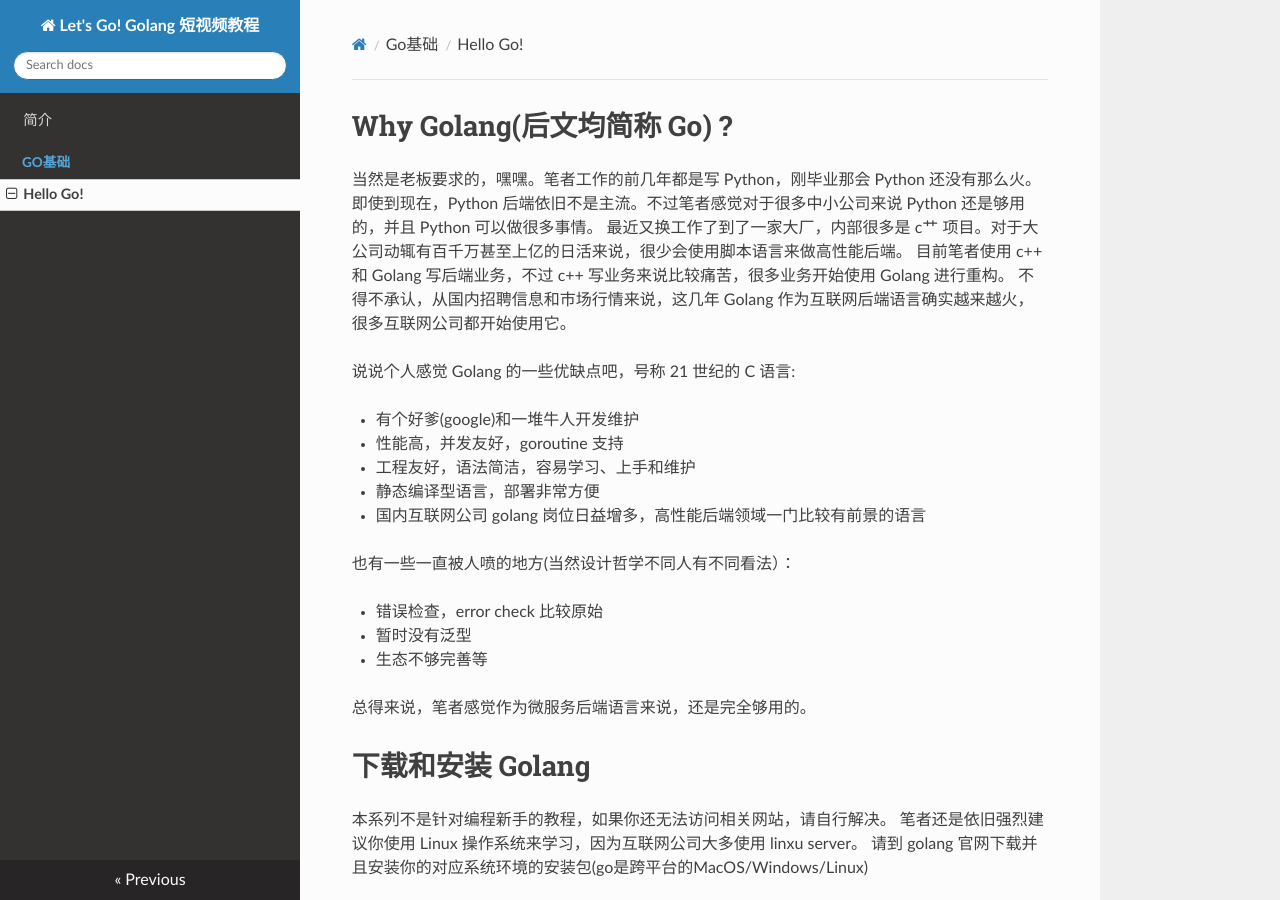
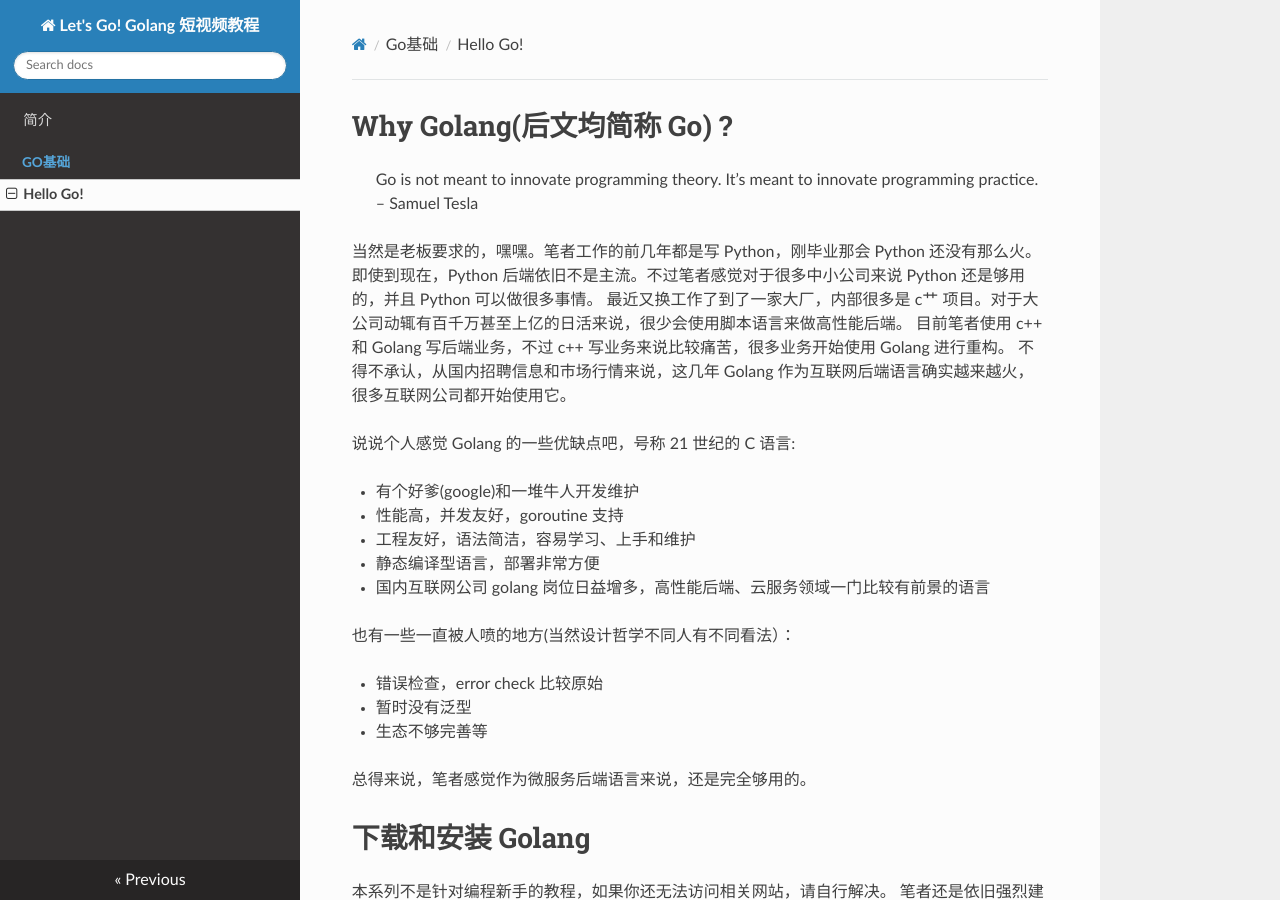
Before and after one commit to PegasusWang/LetsGo, an MkDocs documentation site: the page built from docs/基础篇/00_hello_go/hello_go.md, in a window 1280 px wide and 900 px high. Built offline with MkDocs 1.6.1, drawn with Linux system fonts in a browser that asks for light colours; nearby versions of some CDN libraries.

Commit message:
add quote and zhanlan link

```diff
--- a/docs/基础篇/00_hello_go/hello_go.md
+++ b/docs/基础篇/00_hello_go/hello_go.md
@@ -1,4 +1,6 @@
 # Why Golang(后文均简称 Go) ?
+
+> Go is not meant to innovate programming theory. It’s meant to innovate programming practice. – Samuel Tesla
 
 当然是老板要求的，嘿嘿。笔者工作的前几年都是写 Python，刚毕业那会 Python 还没有那么火。即使到现在，Python
 后端依旧不是主流。不过笔者感觉对于很多中小公司来说 Python 还是够用的，并且 Python 可以做很多事情。
@@ -12,7 +14,7 @@
 - 性能高，并发友好，goroutine 支持
 - 工程友好，语法简洁，容易学习、上手和维护
 - 静态编译型语言，部署非常方便
-- 国内互联网公司 golang 岗位日益增多，高性能后端领域一门比较有前景的语言
+- 国内互联网公司 golang 岗位日益增多，高性能后端、云服务领域一门比较有前景的语言
 
 也有一些一直被人喷的地方(当然设计哲学不同人有不同看法）：
 
```
Also changed, not shown: README.md (+9 -0 lines).
